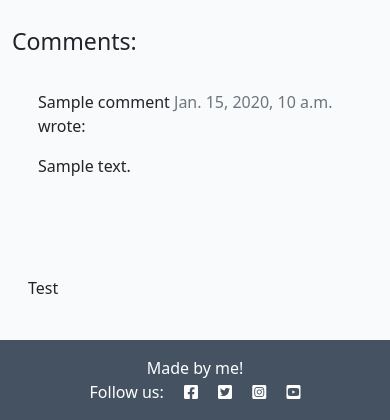
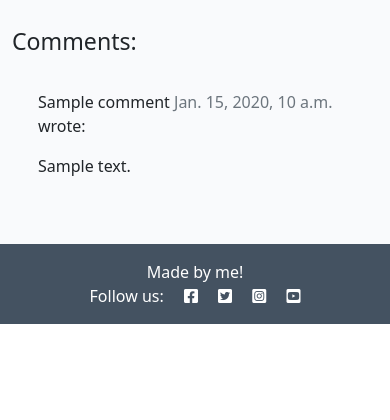
Before and after one commit to SamsKod/MyFirstDjango, a Django app: a page that uses templates/post_detail.html in a window 390 px wide. Shown: the part 535-955 px from the top of the page. After the commit the page ends 859 px from the top, so only its background shows below. Run offline with Django 3.2, Linux system fonts and the light colour scheme; tables that the repository leaves empty hold one stand-in row (values such as "Sample post"); some libraries are stand-ins or nearby versions.

Commit message:
Debug post_detail error

```diff
--- a/templates/post_detail.html
+++ b/templates/post_detail.html
@@ -88,27 +88,6 @@
                 {% endfor %}
             </div>
         </div>
-        <div class="col-md-4 card mb-4  mt-3 ">
-            <div class="card-body">
-                Test
-                <!-- For later -->
-                <!--{% if commented %}
-                <div class="alert alert-success" role="alert">
-                    Your comment is awaiting approval
-                </div>
-                {% else %}
-                {% if user.is_authenticated %}
-
-                <h3>Leave a comment:</h3>
-                <p>Posting as: {{ user.username }}</p>
-                 <form method="post" style="margin-top: 1.3em;">
-                    {{ comment_form | crispy }}
-                    {% csrf_token %}
-                    <button type="submit" class="btn btn-signup btn-lg">Submit</button>
-                </form>
-                {% endif %}
-                {% endif %}-->
-            </div>
-        </div>
     </div>
+</div>
 {% endblock content %}
```
